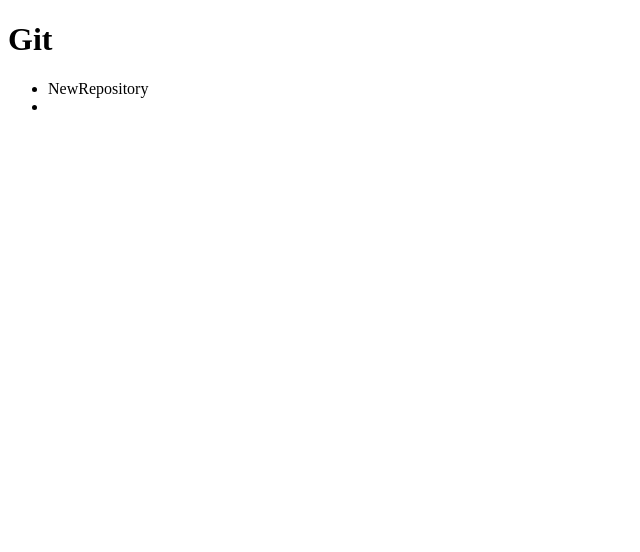
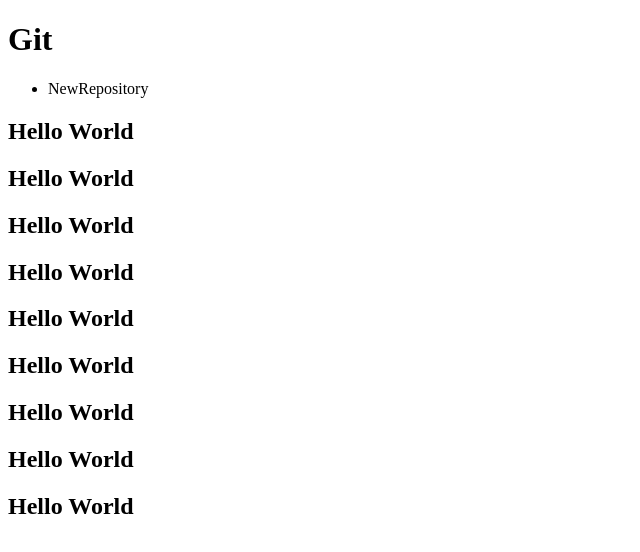
Before and after one commit to Yuto921/55FirstGit, a plain HTML site: page index.html in a window 1280 px wide. Shown: the whole page, without its empty margins (0-640 px from the left). Drawn offline with Linux system fonts and the light colour scheme.

Commit message:
addしてcommit index.htmlをちょっと修正

```diff
--- a/index.html
+++ b/index.html
@@ -10,8 +10,17 @@
     <h1>Git</h1>
     <ul>
         <li>NewRepository</li>
-        <li></li>
     </ul>
+
+    <h2>Hello World</h2>
+    <h2>Hello World</h2>
+    <h2>Hello World</h2>
+    <h2>Hello World</h2>
+    <h2>Hello World</h2>
+    <h2>Hello World</h2>
+    <h2>Hello World</h2>
+    <h2>Hello World</h2>
+    <h2>Hello World</h2>
 
 
 </body>
```
